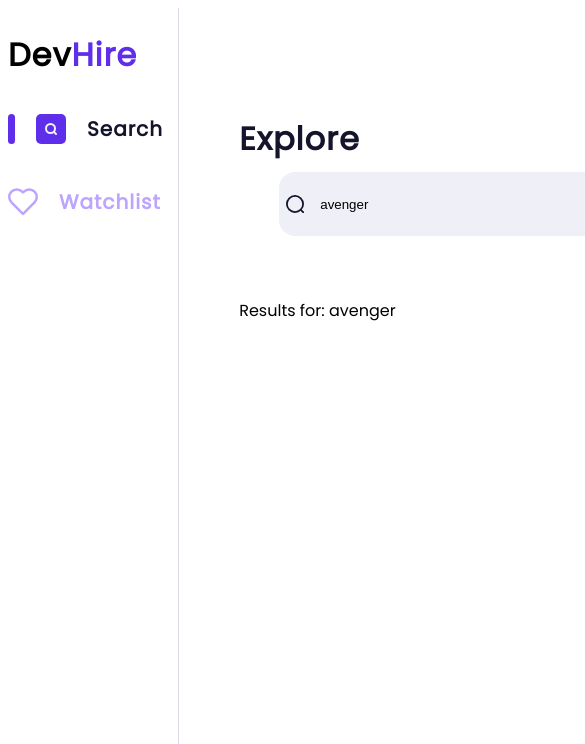
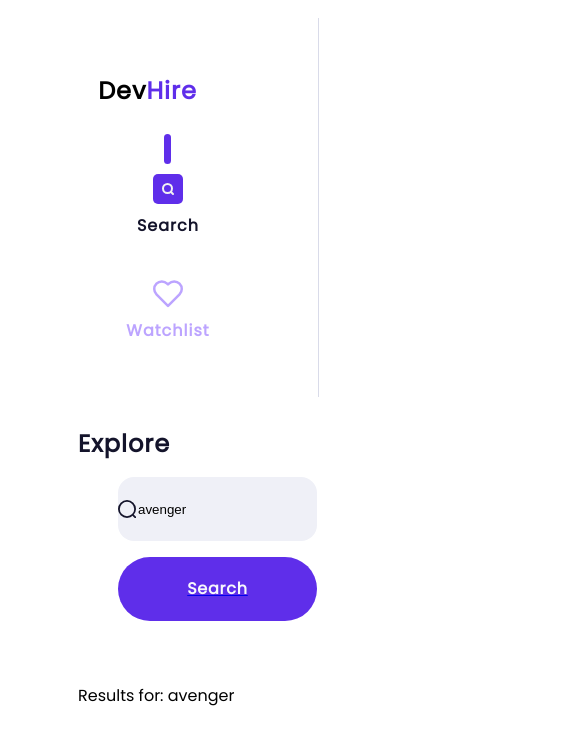
Before and after one commit to akinabudu/teramovie, a Next.js app: page / in a window 390 px wide. Shown: the top 744 px of the page, 585 px wide, since content can reach past the window. Built offline with nearby package versions, Linux system fonts and the light colour scheme.

Commit message:
add:responsiveness

```diff
--- a/src/app/[movieId]/page.tsx
+++ b/src/app/[movieId]/page.tsx
@@ -6,7 +6,6 @@ import Image from "next/image";
 import { CiClock1, CiPlay1, CiHeart } from "react-icons/ci";
 import { AiOutlineStar } from "react-icons/ai";
 import Link from "next/link";
-import MoviePoster from "../moviePoster";
 import { useParams } from 'next/navigation';
 import axios from "axios";
 
--- a/src/app/movieList.tsx
+++ b/src/app/movieList.tsx
@@ -1,7 +1,5 @@
 "use client";
 import React, { useEffect, useState } from "react";
-import MoviePoster from "./moviePoster";
-import { fetchMovie } from "./getmovie";
 import SearchIcon from "@/assets/search-vector-icon.svg";
 import Image from "next/image";
 import Pic from '@/assets/africa.png'
--- a/src/app/scss/_body.scss
+++ b/src/app/scss/_body.scss
@@ -1,11 +1,21 @@
-// @import 'globals';
+.mainTitle {
+  font-style: normal;
+  font-weight: 700;
+  font-size: 32px;
+  line-height: 34px;
+  letter-spacing: 1px;
+  color: #14142B;
+  margin-bottom: 16px;
+}
 
-.mainTitle{
-  font-style: normal;
-font-weight: 700;
-font-size: 32px;
-line-height: 34px;
-letter-spacing: 1px;
-color: #14142B;
-margin-bottom: 16px ;
+@media (max-width: 768px) {
+  .mainTitle {
+    font-size: 28px;
+  }
 }
+
+@media (max-width: 480px) {
+  .mainTitle {
+    font-size: 24px;
+  }
+}
--- a/src/app/scss/_layout.scss
+++ b/src/app/scss/_layout.scss
@@ -1,28 +1,42 @@
-// @import 'globals';
+.layout {
+  display: flex;
+  flex-direction: column;
+  justify-content: flex-start;
+  width: 100%;
+  padding: 10px;
+}
 
-.layout{
-  display: flex;
+@media (min-width: 768px) {
+  .layout {
     flex-direction: row;
-  justify-content: flex-start;
-  width:100%;
-  // padding: 10px;
   }
-.sidebar{
+}
+
+.sidebar {
   display: flex;
   flex-direction: column;
   justify-content: flex-start;
   align-items: center;
-width: 300px;
+  width: 100%;
+  max-width: 300px;
   border-right: 1px solid #D9DBE9;
-height: 1122px;
-// padding:30px 0 54px ;
+  height: auto;
+  padding: 30px 0 54px;
 }
-.mainBody{
+
+.mainBody {
   display: flex;
-  width: 1140px;
   flex-direction: column;
-// justify-content: flex-start;
-// align-items: flex-start;
-// height: 1122px;
-padding:114px 0 60px 60px ;
+  justify-content: flex-start;
+  align-items: flex-start;
+  flex-grow: 1;
+  padding: 30px 0 60px 60px;
 }
+
+@media (min-width: 768px) {
+  .mainBody {
+    max-width: 1140px;
+    margin-left: 30px;
+    padding: 114px 0 60px 60px;
+  }
+}
--- a/src/app/scss/_menu.scss
+++ b/src/app/scss/_menu.scss
@@ -1,11 +1,9 @@
-// @import "globals";
-
 .searchMenu {
+  /* Styles for larger screens */
   display: flex;
   justify-content: flex-start;
   align-items: center;
   gap: 21px;
-  // font-family: 'Poppins';
   font-style: normal;
   font-weight: 700;
   font-size: 20px;
@@ -14,9 +12,10 @@
   color: #14142b;
   margin-bottom: 41px;
   cursor: pointer;
+}
 
-}
 .searchWatchList {
+  /* Styles for larger screens */
   display: flex;
   justify-content: flex-start;
   align-items: center;
@@ -29,7 +28,9 @@
   gap: 21px;
   cursor: pointer;
 }
+
 .active {
+  /* Styles for larger screens */
   width: 7px;
   height: 30px;
   left: 0px;
@@ -37,3 +38,23 @@
   background: $primary-color;
   border-radius: 5px;
 }
+
+/* Media queries for responsiveness */
+@media (max-width: 768px) {
+  .searchMenu,
+  .searchWatchList {
+    /* Adjust the styles for smaller screens */
+    font-size: 16px;
+    line-height: 24px;
+  }
+}
+
+@media (max-width: 480px) {
+  .searchMenu,
+  .searchWatchList {
+    /* Adjust the styles for even smaller screens */
+    flex-direction: column;
+    gap: 10px;
+    text-align: center;
+  }
+}
--- a/src/app/scss/_moviedetails.scss
+++ b/src/app/scss/_moviedetails.scss
@@ -5,20 +5,20 @@
 }
 
 .poster {
-  // background-image: url('africa.png');
   border-radius: 16px;
   width: 330px;
   height: 399px;
   border: 1px solid #333333;
-  // background-color: red;
   margin-right: 10px;
 }
+
 .posterDetails {
   display: flex;
   flex-direction: column;
   justify-content: flex-start;
   align-items: center;
 }
+
 .posterTitle {
   font-style: normal;
   font-weight: 700;
@@ -38,6 +38,7 @@
   color: #14142b;
   margin-bottom: 42px;
 }
+
 .posterStatus {
   display: flex;
   justify-content: flex-start;
@@ -46,28 +47,8 @@
   margin-bottom: 65px;
 }
 
-.date {
-  display: flex;
-  align-items: center;
-  gap: 10px;
-  font-style: normal;
-  font-weight: 400;
-  font-size: 18px;
-  line-height: 34px;
-  letter-spacing: 0.75px;
-  color: #4e4b66;
-}
-.rating {
-  display: flex;
-  align-items: center;
-  gap: 10px;
-  font-style: normal;
-  font-weight: 400;
-  font-size: 18px;
-  line-height: 34px;
-  letter-spacing: 0.75px;
-  color: #4e4b66;
-}
+.date,
+.rating,
 .duration {
   display: flex;
   align-items: center;
@@ -115,6 +96,7 @@
   width: 70px;
   height: 64px;
 }
+
 .similarTitle {
   font-style: normal;
   font-weight: 700;
@@ -134,3 +116,53 @@
   letter-spacing: 1px;
   color: #14142b;
 }
+
+/* Responsive Styles */
+@media (max-width: 768px) {
+  .posterItem {
+    flex-direction: column;
+    align-items: flex-start;
+  }
+
+  .poster {
+    width: 100%;
+    height: auto;
+    margin-right: 0;
+    margin-bottom: 20px;
+  }
+
+  .posterDetails {
+    align-items: flex-start;
+  }
+
+  .posterTitle {
+    font-size: 24px;
+    line-height: 36px;
+    margin-bottom: 16px;
+  }
+
+  .posterDescription {
+    font-size: 18px;
+    line-height: 28px;
+    margin-bottom: 32px;
+  }
+
+  .posterStatus {
+    flex-direction: column;
+    gap: 10px;
+  }
+
+  .date,
+  .rating,
+  .duration {
+    font-size: 16px;
+    line-height: 24px;
+  }
+
+  .watchButton {
+    width: 150px;
+    height: 48px;
+    font-size: 14px;
+    line-height: 24px;
+  }
+}
--- a/src/app/scss/_movieposter.scss
+++ b/src/app/scss/_movieposter.scss
@@ -1,27 +1,24 @@
-// @import "globals";
-
 .gridList {
   display: grid;
   grid-template-columns: auto auto auto;
   column-gap: 10px;
   row-gap: 10px;
 }
+
 .item {
-  background-color: "red";
-  position: "relative";
+  position: relative;
   display: flex;
   justify-content: center;
   align-items: flex-end;
+}
 
-}
 .poster {
-  // background-image: url('africa.png');
   border-radius: 16px;
   width: 210px;
   height: 300px;
-  border:1px solid #333333
-  // background-color: red;
+  border: 1px solid #333333;
 }
+
 .viewButton {
   position: absolute;
   display: flex;
@@ -45,7 +42,19 @@
   left: 0;
   right: 0;
   bottom: 0;
-  background-color: rgba(0,0,0,0.5);
+  background-color: rgba(0, 0, 0, 0.5);
   z-index: 2;
   cursor: pointer;
 }
+
+@media (max-width: 768px) {
+  .gridList {
+    grid-template-columns: auto auto;
+  }
+}
+
+@media (max-width: 576px) {
+  .gridList {
+    grid-template-columns: auto;
+  }
+}
--- a/src/app/scss/_pagelayout.scss
+++ b/src/app/scss/_pagelayout.scss
@@ -1,21 +1,21 @@
-// @import "globals";
-
-
-// .layoutSideBar{
-//   margin:30px 0 0 ;
-
-// }
 .layoutSideBarContent {
-  // font-family: 'Poppins';
   margin: 30px 41px 54px 0;
   font-style: normal;
   font-weight: 700;
   font-size: 32px;
   line-height: 34px;
-  /* or 106% */
   letter-spacing: 1px;
   margin-bottom: 41px;
 }
+
 .colorText {
   color: $primary-color;
 }
+
+@media (max-width: 768px) {
+  .layoutSideBarContent {
+    font-size: 24px;
+    line-height: 26px;
+    margin-bottom: 30px;
+  }
+}
--- a/src/app/scss/_search.scss
+++ b/src/app/scss/_search.scss
@@ -1,5 +1,3 @@
-// @import "globals";
-
 .searchBar {
   display: flex;
   justify-content: flex-start;
@@ -7,6 +5,7 @@
   margin-left: 40px;
   margin-bottom: 62px;
 }
+
 .searchBox {
   display: flex;
   justify-content: space-around;
@@ -16,16 +15,16 @@
   width: 750px;
   height: 64px;
 }
+
 .searchInput {
   width: 700px;
   height: 60px;
   border: none;
   border-radius: 16px;
-color:black;
+  color: black;
   background-color: transparent;
+}
 
-
-}
 .searchButton {
   display: flex;
   justify-content: center;
@@ -37,13 +36,35 @@ color:black;
   height: 64px;
   margin-left: 50px;
 }
+
 .searchBtnText {
   font-style: normal;
   font-weight: 600;
   font-size: 16px;
   line-height: 28px;
-
   letter-spacing: 0.75px;
   color: #f7f7fc;
   text-decoration: none;
 }
+
+@media (max-width: 768px) {
+  .searchBar {
+    flex-direction: column;
+    align-items: flex-start;
+  }
+
+  .searchBox {
+    width: 100%;
+    max-width: 500px;
+  }
+
+  .searchInput {
+    width: 100%;
+  }
+
+  .searchButton {
+    width: 100%;
+    margin-top: 16px;
+    margin-left: 0;
+  }
+}
```
Also changed, not shown: src/app/getmovie.tsx (deleted, +0 -11 lines), src/app/moviePoster.tsx (deleted, +0 -21 lines). Lines whose indentation alone changed are shown as unchanged.
